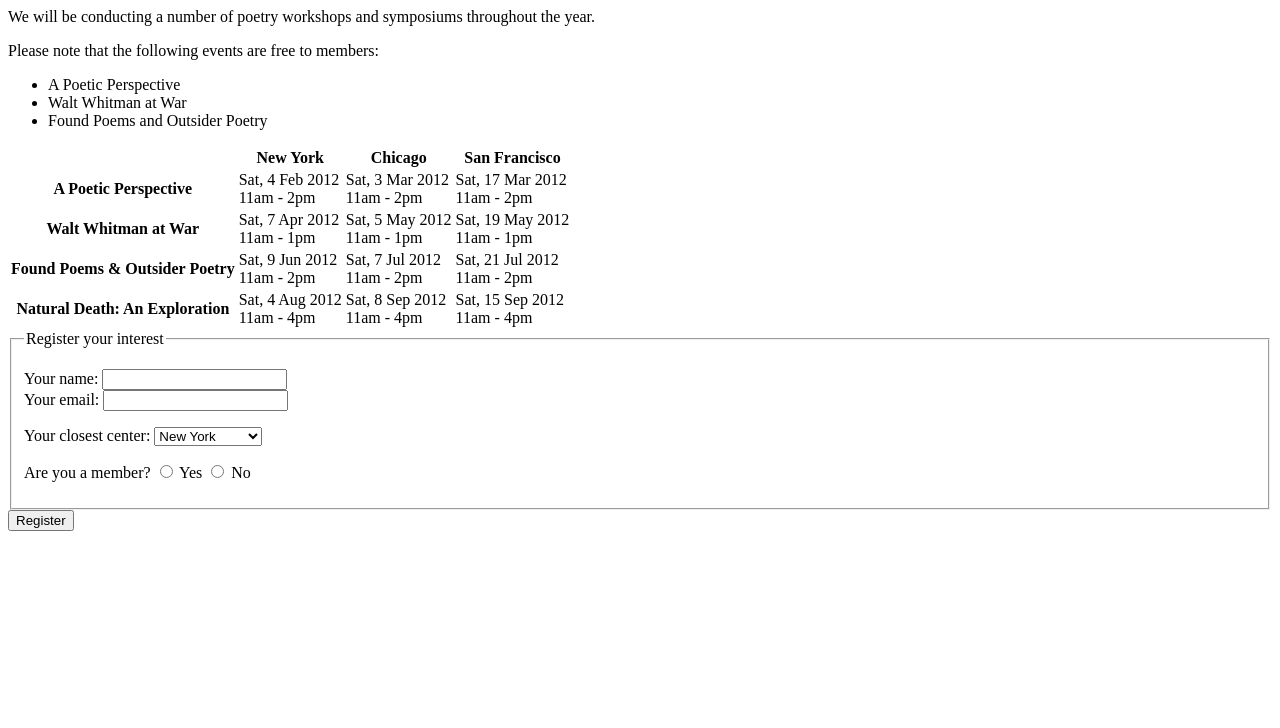
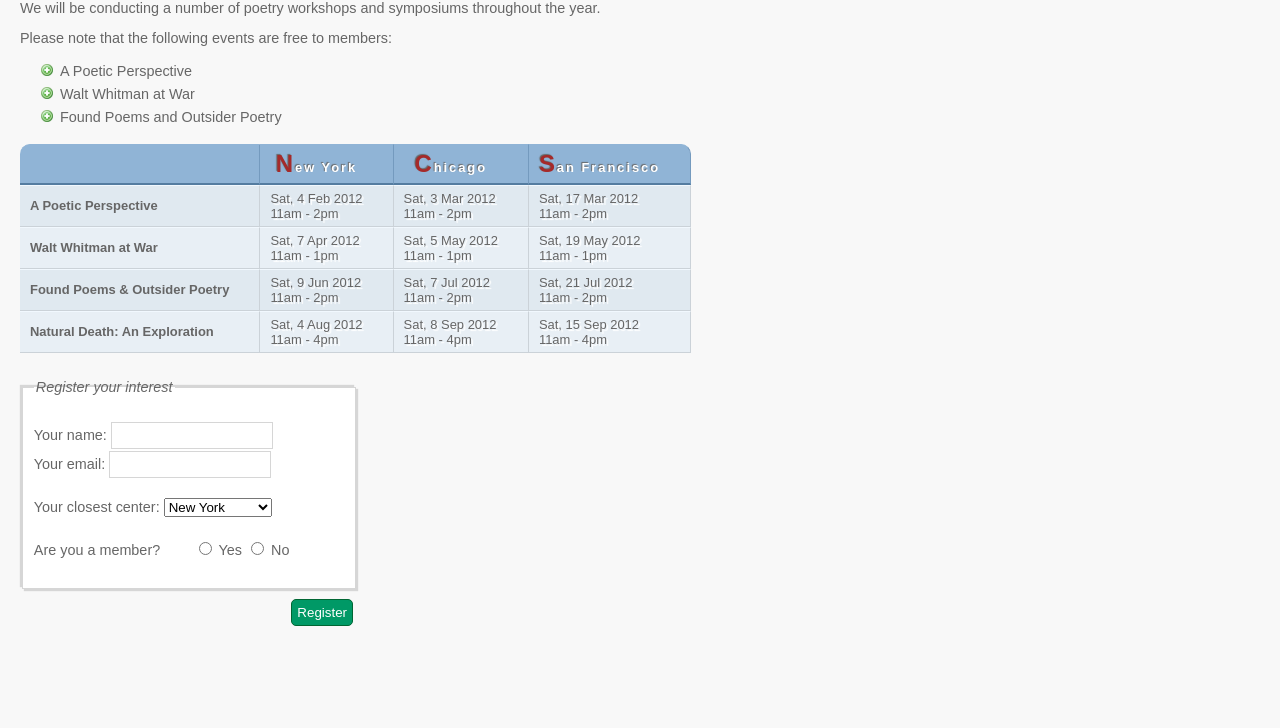
Before and after one commit to reymonr/webdes-e, a plain HTML site: page css-praktikum1/css-practice1.html in a window 1280 px wide. Shown: the part 72-800 px from the top of the page. Drawn offline with Linux system fonts and the light colour scheme.

Commit message:
update css practice

```diff
--- a/css-praktikum1/css-practice1.html
+++ b/css-praktikum1/css-practice1.html
@@ -3,8 +3,7 @@
 <head>
   <meta charset="UTF-8">
   <meta name="viewport" content="width=device-width, initial-scale=1.0">
-
-  <link rel="stylesheet" href="practice1.css">
+  <link rel="stylesheet" href="style.css">
 
   <title>Practice 1 - CSS</title>
 </head>
--- /dev/null
+++ b/css-praktikum1/style.css
@@ -0,0 +1,115 @@
+body {
+    font-family: Arial, Helvetica, sans-serif;
+    font-size: 90%;
+    background-color: #f8f8f8;
+    color: #666;
+    margin-left: 20px;
+}
+
+li {
+    list-style-image: url('./icon-plus.png');
+    line-height: 1.6em;
+}
+
+table {
+    border-spacing: 0px;
+}
+
+th, td {
+    padding: 5px 30px 5px 10px;
+    font-size: 90%;
+    text-align: left;
+    background-color: #e0e9f0;
+    border-top: 1px solid #f1f8fe;
+    border-bottom: 1px solid #cbd2d8;
+    border-right: 1px solid #cbd2d8;
+}
+
+tr.head th {
+    color: #fff;
+    background-color: #90b4d6;
+    border-bottom: 2px solid #547ca0;
+    border-top: 1px solid #90b4d6;
+    border-right: 1px solid #749abe;
+    text-align: center;
+    letter-spacing: 0.15em;
+    text-shadow: -1px -1px 1px #666666;
+}
+
+td {
+    text-shadow: 2px 2px 1px #fff;
+}
+
+tr.even th, tr.even td {
+    background-color: #e8eff5;
+}
+
+tr.head th:first-child {
+    border-top-left-radius: 10px;
+}
+
+tr.head th:last-child {
+    border-top-right-radius: 10px;
+}
+
+fieldset {
+    width: 310px;
+    margin-top: 20px;
+    border: 1px solid #d6d6d6;
+    background-color: #ffffff;
+    line-height: 2em;
+    box-shadow:
+        2px 2px 1px #d6d6d6,
+        -2px -2px 1px #d6d6d6;
+}
+
+legend {
+    font-style: italic;
+    color: #666666;
+}
+
+input[type="text"] {
+    width: 150px;
+    border: 1px solid #d6d6d6;
+    padding: 5px;
+    outline: none;
+}
+
+input[type="text"]:focus,
+input[type="text"]:hover {
+    background-color: #d0e2f0;
+    border: 1px solid #999999;
+}
+
+input[type="submit"] {
+    border: 1px solid #006633;
+    background-color: #009966;
+    color: #ffffff;
+    border-radius: 5px;
+    padding: 5px;
+    margin-top: 10px;
+}
+
+input[type="submit"]:hover {
+    border: 1px solid #006633;
+    background-color: #00CC33;
+    color: #fff;
+    cursor: pointer;
+}
+
+.title {
+    float: left;
+    width: 160px;
+    clear: left;
+}
+
+.submit {
+    width: 333px;
+    text-align: right;
+}
+
+tr.head th::first-letter {
+    font-size: 1.5rem;
+    color: brown;
+    font-weight: bold;
+}
```
